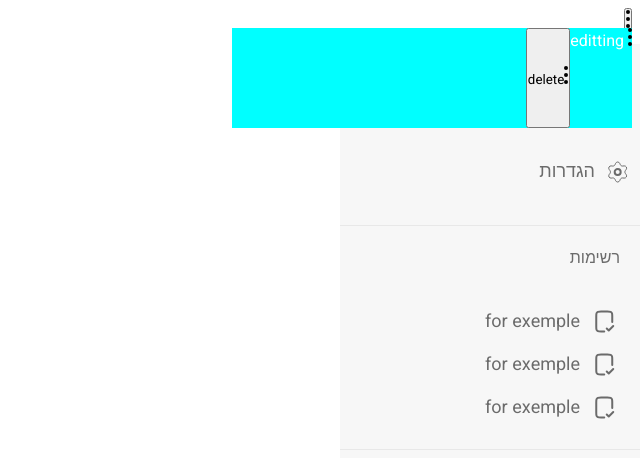
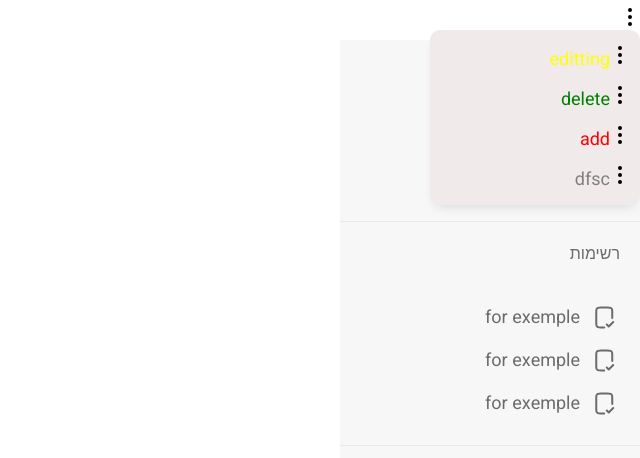
Before and after one commit to yosefus/accurate-proj-client, a React (Vite) app: page /israel in a window 1280 px wide. Both pictures are taken after a click on the button 1268 px from the left and 22 px from the top of the page. Shown: the top 458 px of the page, without its empty margins (640-1280 px from the left). Built offline with nearby package versions, Linux system fonts and the light colour scheme.

Commit message:
create popover

```diff
--- a/src/components/PopOver/index.jsx
+++ b/src/components/PopOver/index.jsx
@@ -2,8 +2,13 @@ import React from 'react'
 import { useState } from 'react'
 import style from './style.module.css'
 import { Link } from 'react-router-dom'
+// children = to the icon you want to be seen outside the component
+// listLinks = array of objects like {name,onClick or href, icon,color}
+// href = Link to which you want to send
+//onClick = A function you want to happen when clicked exmple () => console.log('onclick is work')
+// if you want color to link or button give color
+export default function PopOver({ children, listLinks }) {
 
-export default function PopOver({ children, listLinks }) {
     const [visibility, setVisibility] = useState()
     const [indexOpen, setIndexOpen] = useState({})
     const handleClick = function (e) {
@@ -11,35 +16,41 @@ export default function PopOver({ children, listLinks }) {
 
         const styles = {}
         if (window.innerHeight - e.clientY > 400) {
-            styles["top"] = 20
+            styles["top"] = 30
         }
         else { styles["bottom"] = 20 }
-        if (window.innerWidth - e.clientX > 400) {
+        if (window.innerWidth - e.clientX > 220) {
             styles['left'] = 0
         }
         else {
             styles['right'] = 0
         }
-        styles["height"] = listLinks.length * 50
+        const height = ` ${listLinks.length * 40 + 15}px`
+
+        styles["height"] = height
         setIndexOpen(styles)
     }
 
 
     return (
-        <span className={style.btn}>
-            <button onClick={(e) => handleClick(e)}>
+        <span className={style.iconmain}>
+            <button className={style.btnChild} onClick={(e) => handleClick(e)}>
                 {children}
             </button>
-            <div style={indexOpen} className={`${style.content} ${visibility === "show" ? style.show : visibility === "hide" ? style.noShow : ""}`}>
+            <div style={indexOpen} className={` ${visibility === "show" ? style.show : visibility === "hide" ? style.noShow : ""}`}>
                 {visibility == null ? '' : listLinks.map(i => {
                     return (
-                        i.href ?
-                            <Link to={i.href} key={i.name}>{i.icon} <span>{i.name}</span>  </Link>
-                            :
-                            <button onClick={i.onClick} key={i.name}>
-                                {i.icon}
-                                <span>{i.name}</span>
-                            </button>
+                        <div key={i.name} className={style.content}>
+
+                            {i.href ?
+                                <Link style={{ "color": i.color }} className={style.onelink} to={i.href} >{i.icon} <span>{i.name}</span>  </Link>
+                                :
+                                <button style={{ "color": i.color }} className={style.onelink} onClick={i.onClick} >
+                                    {i.icon}
+                                    <span>{i.name}</span>
+                                </button>
+                            }
+                        </div>
                     )
                 })}
             </div>
--- a/src/components/PopOver/style.module.css
+++ b/src/components/PopOver/style.module.css
@@ -118,8 +118,14 @@
     animation: fade-in 3.5s cubic-bezier(0.390, 0.575, 0.565, 1.000) both; */
     display: flex;
     position: absolute;
-    width: 400px;
-    background-color: aqua;
+    background-color: rgb(240, 234, 234);
+    flex-direction: column;
+    width: 210px;
+    padding: 10px;
+    justify-content: center;
+    border-radius: 10px;
+    box-shadow: 0px 8px 24px -4px rgba(24, 39, 75, 0.180);
+    box-shadow: 0px 6px 12px -6px rgba(24, 39, 75, 0.180);
 
 }
 
@@ -137,3 +143,29 @@
     color: white;
     margin: .5rem;
 }
+
+
+.onelink {
+    display: flex;
+    gap: 8px;
+    height: 40px;
+    background-color: inherit;
+    width: 90%;
+    border: none;
+    border-radius: 10px;
+    padding: 8px;
+    font-size: large;
+
+}
+
+.onelink:hover {
+    cursor: pointer;
+    background-color: rgba(243, 243, 245, 1)
+}
+
+.btnChild {
+    background-color: white;
+    border: none;
+    cursor: pointer;
+    margin: 8px
+}
--- a/src/pages/Tests/Israel.jsx
+++ b/src/pages/Tests/Israel.jsx
@@ -9,13 +9,29 @@ export default function Israel() {
   const list = [{
     name: 'editting',
     href: '/',
-    icon: iconchild
+    icon: iconchild,
+    color: 'yellow'
   },
   {
     name: "delete",
     onClick: () => console.log('onclick is work'),
-    icon: iconchild
-  }]
+    icon: iconchild,
+    color: 'green'
+  },
+  {
+    name: "add",
+    onClick: () => console.log('onclick is work'),
+    icon: iconchild,
+    color: 'red'
+  },
+  {
+    name: "dfsc",
+    onClick: () => console.log('onclick is work'),
+    icon: iconchild,
+    color: 'grey'
+  }
+
+  ]
 
   const tit = 'eikfemf'
   return (
```
